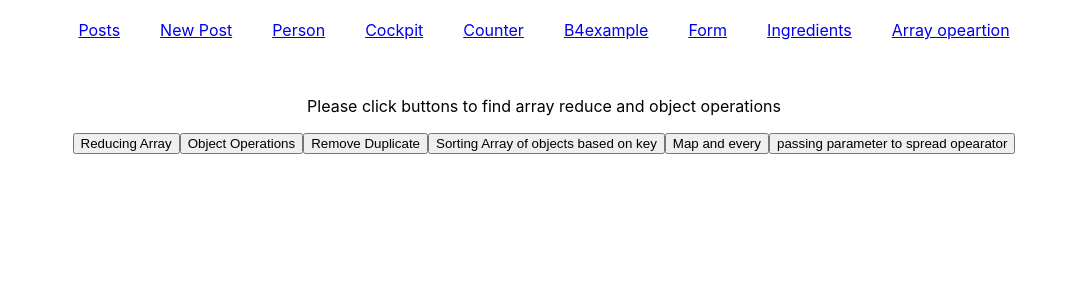
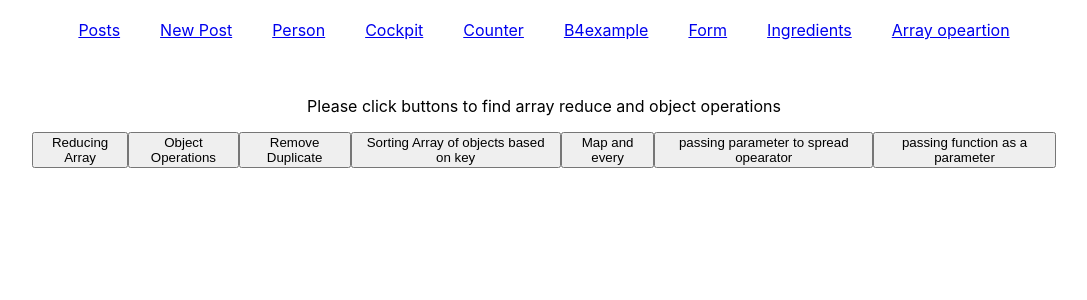
Before and after one commit to pradeecs73/ReactjsSample, a React (Create React App) app: page /arrayopeartion in a window 1280 px wide. Shown: the top 300 px of the page, without its empty margins (96-1183 px from the left). Built offline with nearby package versions, Linux system fonts and the light colour scheme.

Commit message:
object opearion

```diff
--- a/src/components/Arrayoperation/Arrayoperation.css
+++ b/src/components/Arrayoperation/Arrayoperation.css
@@ -0,0 +1,6 @@
+.arrayoperation{
+    width:80%;
+    display: flex;
+    flex-direction: row;
+    margin:auto;
+}
--- a/src/components/Arrayoperation/Arrayoperation.tsx
+++ b/src/components/Arrayoperation/Arrayoperation.tsx
@@ -1,4 +1,5 @@
 import React, { Component } from 'react';
+import  './Arrayoperation.css';
 
 class Arrayoperation extends Component<{},{}> {
 
@@ -51,6 +52,42 @@ class Arrayoperation extends Component<{},{}> {
 
     objectOperations()
     {
+
+        const object1={"name":"pradeep","age":25};
+
+        console.log(Object.keys(object1));
+
+        console.log(Object.values(object1));
+
+        console.log(Object.entries(object1));
+
+        const object2:any={"name":"pradeep","age":25,"height":26,"weight":28};
+
+        const array1=[{"name":"pradeep","age":25}];
+
+        const objectasaign=Object.assign({...object1},{...object2});
+
+        console.log(objectasaign);
+
+        var object1copy=Object.assign({},object1)
+
+        console.log(object1copy);
+
+        var array1copy=Object.assign([],array1)
+
+        console.log(array1copy);
+
+        for(const property in object2)
+        {
+              if(object2.hasOwnProperty(property)){
+                  console.log(property + "----------"+ object2[property]);
+              }
+        }
+
+        for(const [key,value] of Object.entries(object2))
+        {
+              console.log(`${key}`+"------"+`${value}`);
+        }
 
 
     }
@@ -108,18 +145,29 @@ class Arrayoperation extends Component<{},{}> {
          console.log(param);
     }
 
+    passingFunctionAsParameter(callback:any,number:any){
+        callback(number*10);
+   }
+
+   callBackFunction(number:any){
+    console.log(number);
+  }
+
 
     render() {
 
         return (
-          <div style={{textAlign:"center"}}>
+          <div  style={{textAlign:"center"}}>
                  <p>Please click buttons to find array reduce and object operations</p>
+                 <div className="arrayoperation">
                  <button className="arrayoperationButton" onClick={()=>this.reduceArray()}>Reducing Array</button>
                  <button className="arrayopeartionButton" onClick={()=>this.objectOperations()}>Object Operations</button>
                  <button className="arrayopeartionButton" onClick={()=>this.removeDuplicat()}>Remove Duplicate</button>
                  <button className="arrayopeartionButton" onClick={()=>this.sortingArray()}>Sorting Array of objects based on key</button>
                  <button className="arrayopeartionButton" onClick={()=>this.mapAndEvery()}>Map and every</button>
                  <button className="arrayopeartionButton" onClick={()=>this.passingParameterToSpreadOperator(20,40,80,100)}>passing parameter to spread opearator</button>
+                 <button className="arrayopeartionButton" onClick={()=>this.passingFunctionAsParameter(this.callBackFunction,25)}>passing function as a parameter</button>
+                 </div>
           </div>
         );
       }
```
